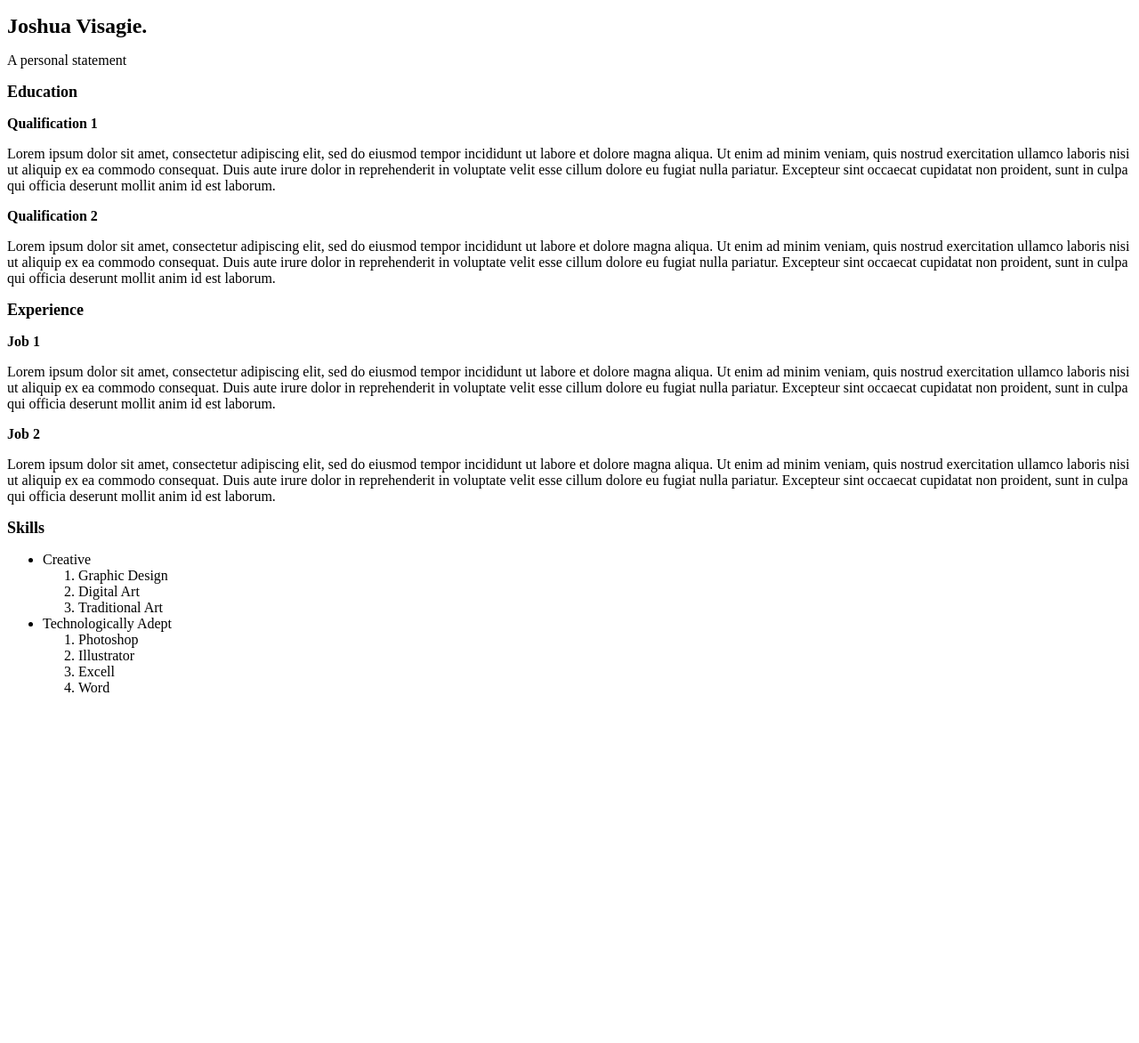
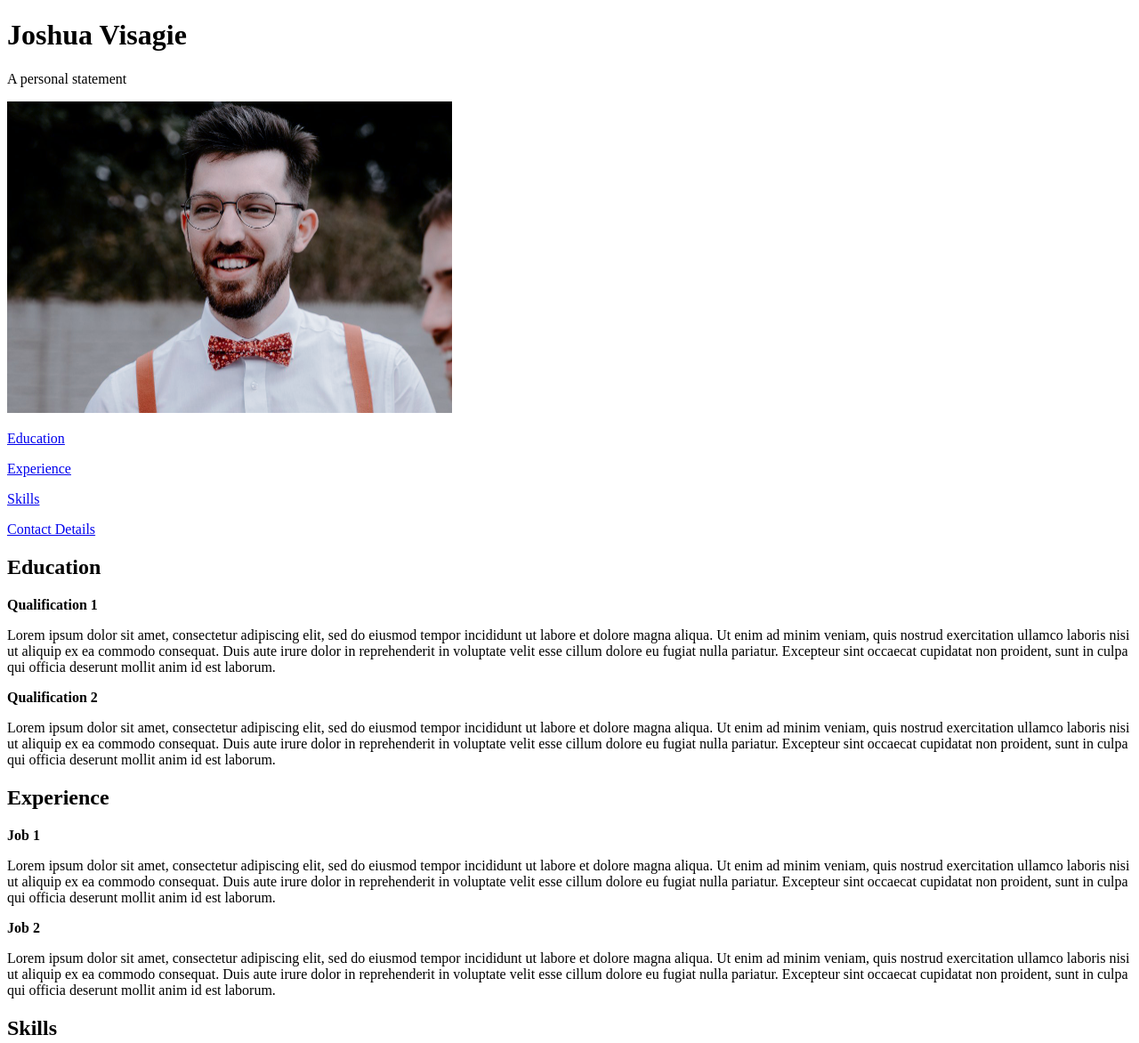
Before and after one commit to JoshVisagie/resume, a plain HTML site: page ITW2/Resume2.html in a window 1280 px wide. Shown: the top 1172 px of the page at 89% size. Before the commit the page ends 800 px from the top, so only its background shows below. Drawn offline with Linux system fonts and the light colour scheme.

Commit message:
Added Profile Pic, Favicon and Navlinks

```diff
--- a/ITW2/Resume2.html
+++ b/ITW2/Resume2.html
@@ -2,11 +2,18 @@
 <html>
   <head>
     <title>Joshua's Resume</title>
+    <link rel="icon" type="image/x-icon" href="../images/favicon.png">
   </head>
   <body>
-   <p> <strong><font size="+2">Joshua Visagie.</font>  </strong></p>
+   <h1> Joshua Visagie</h1>
 <p> A personal statement</p>
-<p> <strong><font size="+1">Education</font>  </strong></p>
+<img src="../images/Profile-Pic.png" alt="Profile Picture" style="width: 500px; height:350;">
+<p><a href="#Education" > Education</a></p>
+<p><a href="#Experience" > Experience</a></p>
+<p><a href="#Skills" > Skills</a></p>
+<p><a href="#Contact_Details" > Contact Details</a></p>
+
+<h2 id="Education"> Education</h2>
 <p> <strong> Qualification 1</strong>
  <p>Lorem ipsum dolor sit amet, consectetur adipiscing elit, sed do eiusmod tempor incididunt ut labore et dolore magna aliqua. Ut enim ad minim veniam, quis nostrud exercitation ullamco laboris nisi ut aliquip ex ea commodo consequat. Duis aute irure dolor in reprehenderit in voluptate velit esse cillum dolore eu fugiat nulla pariatur. Excepteur sint occaecat cupidatat non proident, sunt in culpa qui officia deserunt mollit anim id est laborum.</p>
  <p> </p>
@@ -14,7 +21,7 @@
     <p>Lorem ipsum dolor sit amet, consectetur adipiscing elit, sed do eiusmod tempor incididunt ut labore et dolore magna aliqua. Ut enim ad minim veniam, quis nostrud exercitation ullamco laboris nisi ut aliquip ex ea commodo consequat. Duis aute irure dolor in reprehenderit in voluptate velit esse cillum dolore eu fugiat nulla pariatur. Excepteur sint occaecat cupidatat non proident, sunt in culpa qui officia deserunt mollit anim id est laborum.</p>
     <p> </p>
  <p> </p>
- <p> <strong><font size="+1">Experience</font>  </strong></p>
+ <h2 id="Experience"> Experience</h2>
 <p> <strong> Job 1</strong>
  <p>Lorem ipsum dolor sit amet, consectetur adipiscing elit, sed do eiusmod tempor incididunt ut labore et dolore magna aliqua. Ut enim ad minim veniam, quis nostrud exercitation ullamco laboris nisi ut aliquip ex ea commodo consequat. Duis aute irure dolor in reprehenderit in voluptate velit esse cillum dolore eu fugiat nulla pariatur. Excepteur sint occaecat cupidatat non proident, sunt in culpa qui officia deserunt mollit anim id est laborum.</p>
  <p> </p>
@@ -22,7 +29,7 @@
     <p>Lorem ipsum dolor sit amet, consectetur adipiscing elit, sed do eiusmod tempor incididunt ut labore et dolore magna aliqua. Ut enim ad minim veniam, quis nostrud exercitation ullamco laboris nisi ut aliquip ex ea commodo consequat. Duis aute irure dolor in reprehenderit in voluptate velit esse cillum dolore eu fugiat nulla pariatur. Excepteur sint occaecat cupidatat non proident, sunt in culpa qui officia deserunt mollit anim id est laborum.</p>
     <p> </p>
  <p> </p>
- <p> <strong><font size="+1">Skills</font>  </strong></p>
+ <h2 id="Skills"> Skills</h2>
 </p>
 <ul>
 <li> Creative </li>
@@ -39,6 +46,8 @@
     <li> Excell</li>
     <li> Word</li>
 
+    <h2 id="Contact_Details"> Contact Details</h2>
+<a href="https://www.linkedin.com/in/joshua-visagie-240481122/"> linkedin</a>
 </ol>
 </ul>
   </body>
```
Also changed, not shown: Images/Profile-Pic.png (added), Images/favicon.png (added).
